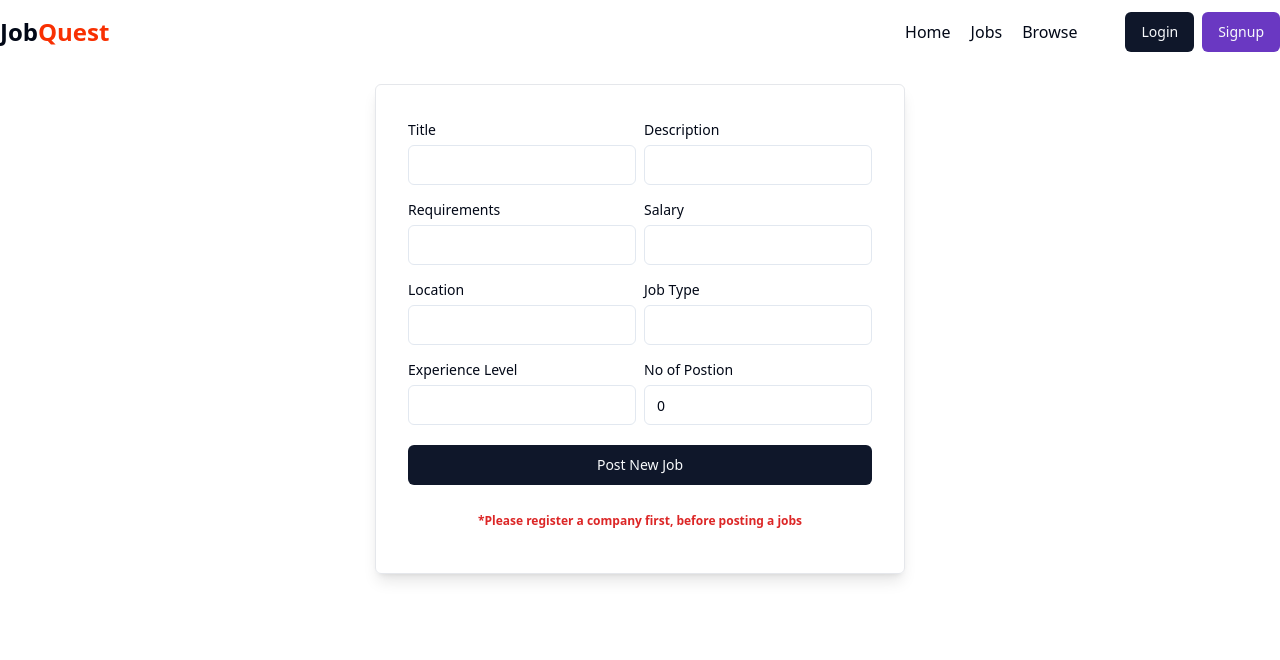
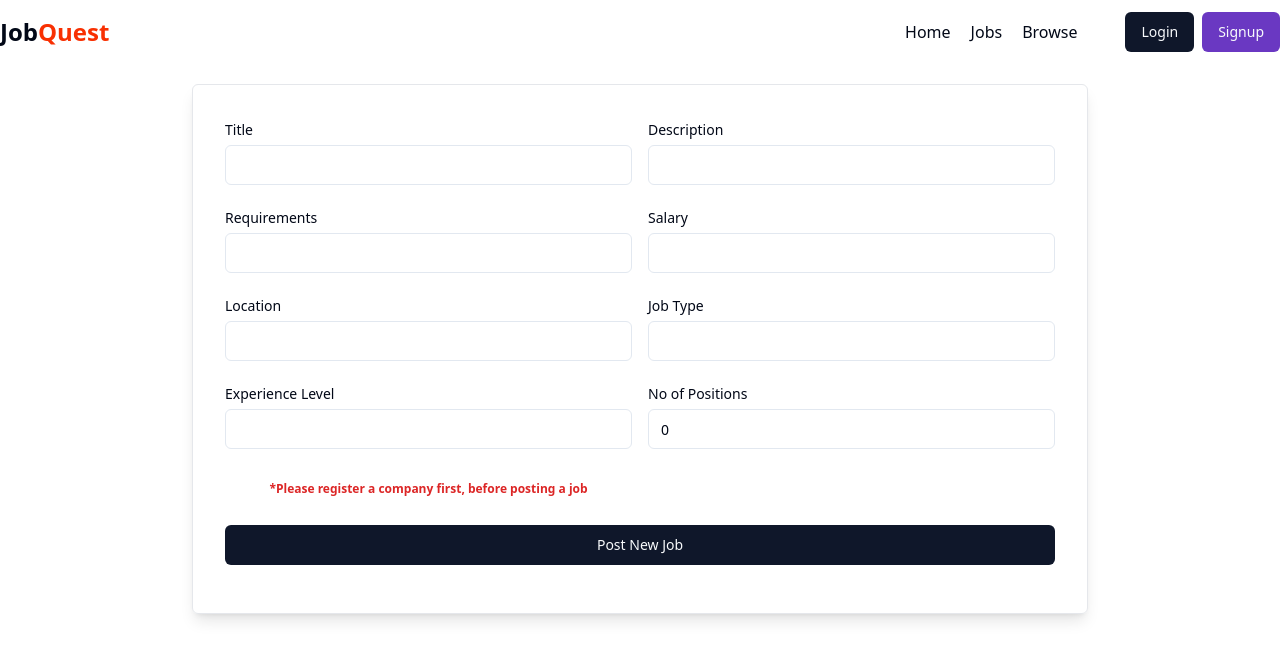
Before and after one commit to Ganesh121801/JobQuest-An-Job-Portal-Web-Application, a React (Vite) app in the folder frontend/: page /admin/jobs/create in a window 1280 px wide. Shown: the top 660 px of the page. Built offline with nearby package versions, Linux system fonts and the light colour scheme.

Commit message:
Update PostJob.jsx

```diff
--- a/frontend/src/components/admin/PostJob.jsx
+++ b/frontend/src/components/admin/PostJob.jsx
@@ -1,71 +1,85 @@
-import React, { useState } from 'react'
-import Navbar from '../shared/Navbar'
-import { Label } from '../ui/label'
-import { Input } from '../ui/input'
-import { Button } from '../ui/button'
-import { useSelector } from 'react-redux'
-import { Select, SelectContent, SelectGroup, SelectItem, SelectTrigger, SelectValue } from '../ui/select'
-import axios from 'axios'
-import { JOB_API_END_POINT } from '@/utils/constant'
-import { toast } from 'sonner'
-import { useNavigate } from 'react-router-dom'
-import { Loader2 } from 'lucide-react'
-
-const companyArray = [];
+import React, { useState } from 'react';
+import Navbar from '../shared/Navbar';
+import { Label } from '../ui/label';
+import { Input } from '../ui/input';
+import { Button } from '../ui/button';
+import { useSelector } from 'react-redux';
+import { Select, SelectContent, SelectGroup, SelectItem, SelectTrigger, SelectValue } from '../ui/select';
+import axios from 'axios';
+import { JOB_API_END_POINT } from '@/utils/constant';
+import { toast } from 'sonner';
+import { useNavigate } from 'react-router-dom';
+import { Loader2 } from 'lucide-react';
 
 const PostJob = () => {
     const [input, setInput] = useState({
-        title: "",
-        description: "",
-        requirements: "",
-        salary: "",
-        location: "",
-        jobType: "",
-        experience: "",
+        title: '',
+        description: '',
+        requirements: '',
+        salary: '',
+        location: '',
+        jobType: '',
+        experience: '',
         position: 0,
-        companyId: ""
+        companyId: '',
     });
-    const [loading, setLoading]= useState(false);
+    const [loading, setLoading] = useState(false);
     const navigate = useNavigate();
 
-    const { companies } = useSelector(store => store.company);
+    const { companies } = useSelector((store) => store.company);
+
     const changeEventHandler = (e) => {
         setInput({ ...input, [e.target.name]: e.target.value });
     };
 
     const selectChangeHandler = (value) => {
-        const selectedCompany = companies.find((company)=> company.name.toLowerCase() === value);
-        setInput({...input, companyId:selectedCompany._id});
+        const selectedCompany = companies.find(
+            (company) => company.name.toLowerCase() === value
+        );
+        setInput({ ...input, companyId: selectedCompany._id });
     };
 
     const submitHandler = async (e) => {
         e.preventDefault();
-        console.log(input);
+
+        // Simple validation
+        if (!input.title || !input.description || !input.salary || !input.location || !input.position) {
+            toast.error('Please fill in all required fields');
+            return;
+        }
+
         try {
             setLoading(true);
-            const res = await axios.post(`${JOB_API_END_POINT}/post`, input,{
-                headers:{
-                    'Content-Type':'application/json'
-                },
-                withCredentials:true
-            });
-            if(res.data.success){
+            const res = await axios.post(
+                `${JOB_API_END_POINT}/post`,
+                input,
+                {
+                    headers: {
+                        'Content-Type': 'application/json',
+                    },
+                    withCredentials: true,
+                }
+            );
+            if (res.data.success) {
                 toast.success(res.data.message);
-                navigate("/admin/jobs");
+                navigate('/admin/jobs');
             }
         } catch (error) {
             toast.error(error.response.data.message);
-        } finally{
+        } finally {
             setLoading(false);
         }
-    }
+    };
 
     return (
         <div>
             <Navbar />
-            <div className='flex items-center justify-center w-screen my-5'>
-                <form onSubmit = {submitHandler} className='p-8 max-w-4xl border border-gray-200 shadow-lg rounded-md'>
-                    <div className='grid grid-cols-2 gap-2'>
+            <div className="flex items-center justify-center w-full my-5">
+                <form
+                    onSubmit={submitHandler}
+                    className="p-8 max-w-4xl w-full border border-gray-200 shadow-lg rounded-md"
+                >
+                    <div className="grid grid-cols-1 sm:grid-cols-2 gap-4">
                         <div>
                             <Label>Title</Label>
                             <Input
@@ -73,6 +87,7 @@ const PostJob = () => {
                                 name="title"
                                 value={input.title}
                                 onChange={changeEventHandler}
+                                required
                                 className="focus-visible:ring-offset-0 focus-visible:ring-0 my-1"
                             />
                         </div>
@@ -83,6 +98,7 @@ const PostJob = () => {
                                 name="description"
                                 value={input.description}
                                 onChange={changeEventHandler}
+                                required
                                 className="focus-visible:ring-offset-0 focus-visible:ring-0 my-1"
                             />
                         </div>
@@ -103,6 +119,7 @@ const PostJob = () => {
                                 name="salary"
                                 value={input.salary}
                                 onChange={changeEventHandler}
+                                required
                                 className="focus-visible:ring-offset-0 focus-visible:ring-0 my-1"
                             />
                         </div>
@@ -113,6 +130,7 @@ const PostJob = () => {
                                 name="location"
                                 value={input.location}
                                 onChange={changeEventHandler}
+                                required
                                 className="focus-visible:ring-offset-0 focus-visible:ring-0 my-1"
                             />
                         </div>
@@ -137,47 +155,55 @@ const PostJob = () => {
                             />
                         </div>
                         <div>
-                            <Label>No of Postion</Label>
+                            <Label>No of Positions</Label>
                             <Input
                                 type="number"
                                 name="position"
                                 value={input.position}
                                 onChange={changeEventHandler}
+                                required
                                 className="focus-visible:ring-offset-0 focus-visible:ring-0 my-1"
                             />
                         </div>
-                        {
-                            companies.length > 0 && (
+
+                        {/* Company Dropdown */}
+                        {companies.length > 0 ? (
+                            <div>
+                                <Label>Select Company</Label>
                                 <Select onValueChange={selectChangeHandler}>
-                                    <SelectTrigger className="w-[180px]">
+                                    <SelectTrigger className="w-full">
                                         <SelectValue placeholder="Select a Company" />
                                     </SelectTrigger>
                                     <SelectContent>
                                         <SelectGroup>
-                                            {
-                                                companies.map((company) => {
-                                                    return (
-                                                        <SelectItem value={company?.name?.toLowerCase()}>{company.name}</SelectItem>
-                                                    )
-                                                })
-                                            }
-
+                                            {companies.map((company) => (
+                                                <SelectItem key={company._id} value={company.name.toLowerCase()}>
+                                                    {company.name}
+                                                </SelectItem>
+                                            ))}
                                         </SelectGroup>
                                     </SelectContent>
                                 </Select>
-                            )
-                        }
+                            </div>
+                        ) : (
+                            <p className="text-xs text-red-600 font-bold text-center my-3">
+                                *Please register a company first, before posting a job
+                            </p>
+                        )}
                     </div>
-                    {
-                        loading ? <Button className="w-full my-4"> <Loader2 className='mr-2 h-4 w-4 animate-spin' /> Please wait </Button> : <Button type="submit" className="w-full my-4">Post New Job</Button>
-                    }
-                    {
-                        companies.length === 0 && <p className='text-xs text-red-600 font-bold text-center my-3'>*Please register a company first, before posting a jobs</p>
-                    }
+                    {loading ? (
+                        <Button className="w-full my-4">
+                            <Loader2 className="mr-2 h-4 w-4 animate-spin" /> Please wait
+                        </Button>
+                    ) : (
+                        <Button type="submit" className="w-full my-4">
+                            Post New Job
+                        </Button>
+                    )}
                 </form>
             </div>
         </div>
-    )
-}
+    );
+};
 
-export default PostJob
+export default PostJob;
```
